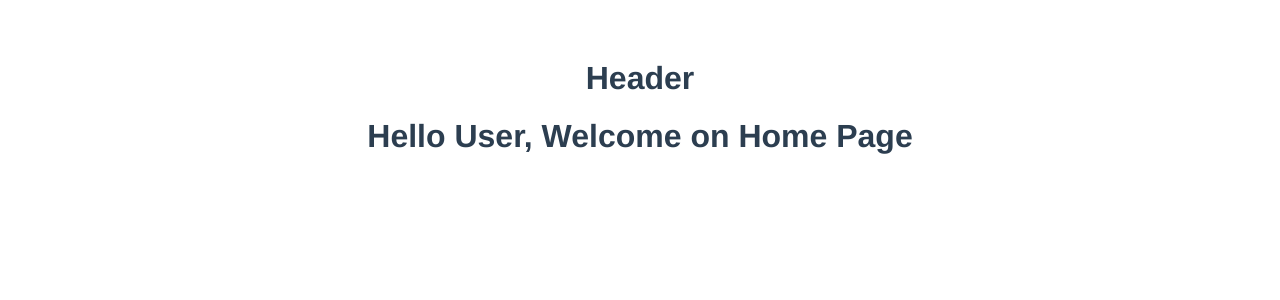
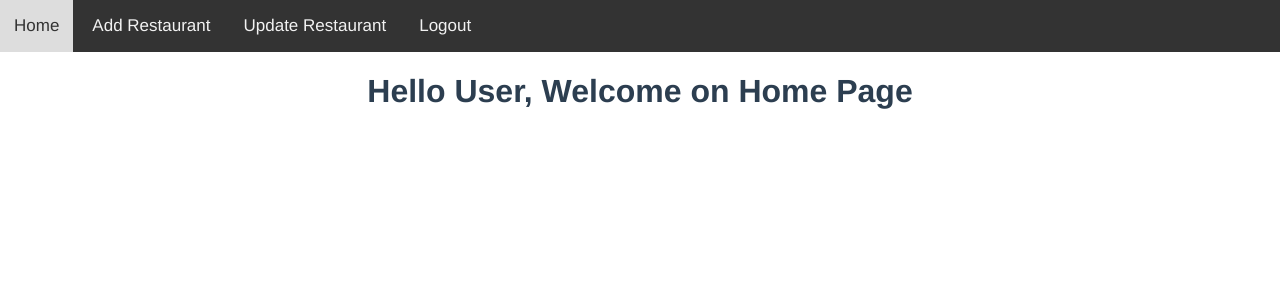
Before and after one commit to flaviomota/Resturant-Manager-App, a Vue app: page / in a window 1280 px wide. Shown: the top 300 px of the page. Built offline with nearby package versions, Linux system fonts and the light colour scheme; sample sign-in values are in the browser's storage.

Commit message:
meeting with miguel

```diff
--- a/src/App.vue
+++ b/src/App.vue
@@ -16,7 +16,11 @@
   -moz-osx-font-smoothing: grayscale;
   text-align: center;
   color: #2c3e50;
-  margin-top: 60px;
+}
+
+body {
+	padding: 0;
+	margin: 0;
 }
 
 .logo {
--- a/src/components/HeaderMenu.vue
+++ b/src/components/HeaderMenu.vue
@@ -1,5 +1,10 @@
 <template>
-	<h1>Header</h1>
+	<div class="nav">
+		<a href="/">Home</a>
+		<a href="/sign-up">Add Restaurant</a>
+		<a href="/login">Update Restaurant</a>
+		<a @click="$router.push('/sign-up')">Logout</a>
+	</div>
 </template>
 
 <script>
@@ -8,3 +13,25 @@
 
 }
 </script>
+<style>
+.nav {
+	background-color: #333;
+	overflow: hidden;
+}
+
+.nav a {
+	float: left;
+	color: #f2f2f2;
+	padding: 16px 14px;
+	text-align: center;
+	font-size: 17px;
+	text-decoration: none;
+	margin-right: 5px;
+}
+
+.nav a:hover {
+	background-color: #ddd;
+	color: #333;
+}
+
+</style>
--- a/src/components/LoginPage.vue
+++ b/src/components/LoginPage.vue
@@ -40,7 +40,7 @@
 		let user = localStorage.getItem('user-info');
 
 		if (user) {
-			this.$router.push({name:'Home'});
+			//this.$router.push({name:'Home'});
 		}
 	}
 }
--- a/src/components/SignUp.vue
+++ b/src/components/SignUp.vue
@@ -36,7 +36,7 @@
 
 			if(result.status == 201) {
 				localStorage.setItem("user-info", JSON.stringify(result.data));
-				this.$router.push({name:'Home'});
+				this.$router.push({name:"Home"});
 			}
 		}
 	},
@@ -44,7 +44,7 @@
 		let user = localStorage.getItem('user-info');
 
 		if (user) {
-			this.$router.push({name:'Home'});
+			//this.$router.push({name:'Home'});
 		}
 	}
 }
--- a/src/main.js
+++ b/src/main.js
@@ -1,7 +1,6 @@
 import { createApp } from 'vue'
 import App from './App.vue'
 import router from './routers'
-
 createApp(App)
 	.use(router)
 	.mount('#app');
```
Also changed, not shown: src/routers.js (+10 -9 lines).
